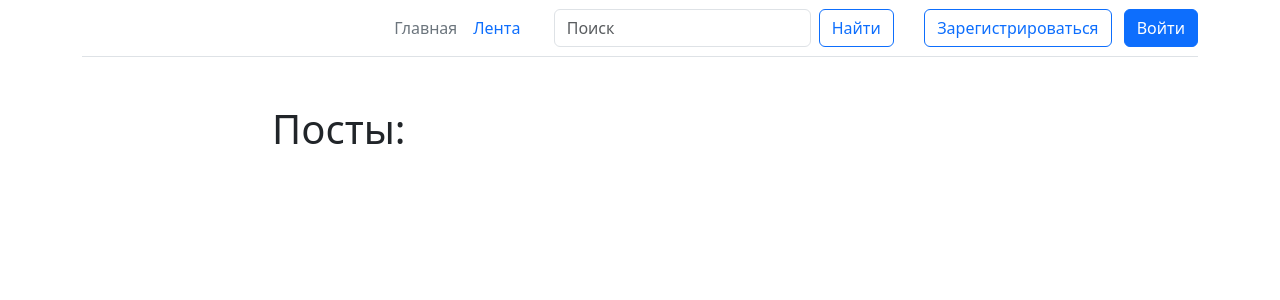
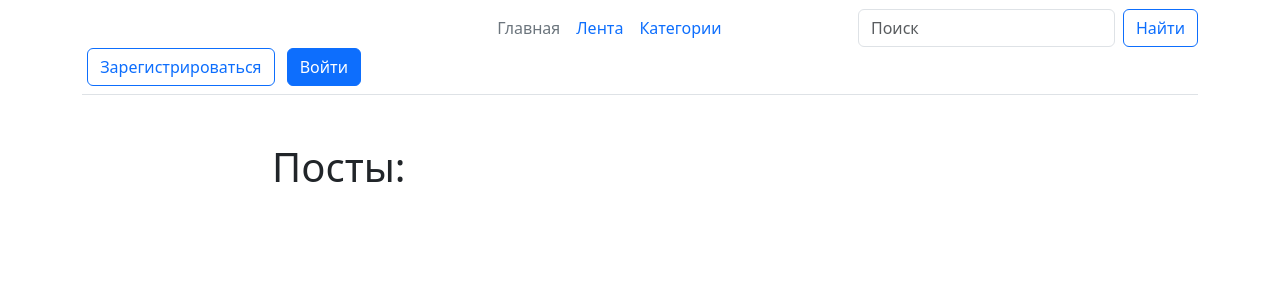
Before and after one commit to synthematik/django_blog, a Django app: page /blog/ in a window 1280 px wide. Shown: the top 300 px of the page. Run offline with Django 4.2, Linux system fonts and the light colour scheme; data that the repository does not hold is empty.

Commit message:
Categories button is now displayed correctly

```diff
--- a/templates/base.html
+++ b/templates/base.html
@@ -28,9 +28,10 @@
 
             <li><a href="{% url 'base_index_url' %}" class="nav-link px-2 link-secondary">Главная</a></li>
             <li><a href="{% url 'post_list_url' %}" class="nav-link px-2">Лента</a></li>
+            <li><a href="{% url 'tags_list_url' %}" class="nav-link px-2">Категории</a></li>
 
             {% if request.resolver_match.url_name == 'post_list_url' and user.is_authenticated%}
-                <li><a href="{% url 'tags_list_url' %}" class="nav-link px-2">Категории</a></li>
+
                 <li><a href="{% url 'post_create_url' %}" class="nav-link px-2">Создать пост</a></li>
             {% endif %}
             {% if request.resolver_match.url_name == 'tags_list_url' %}
```
